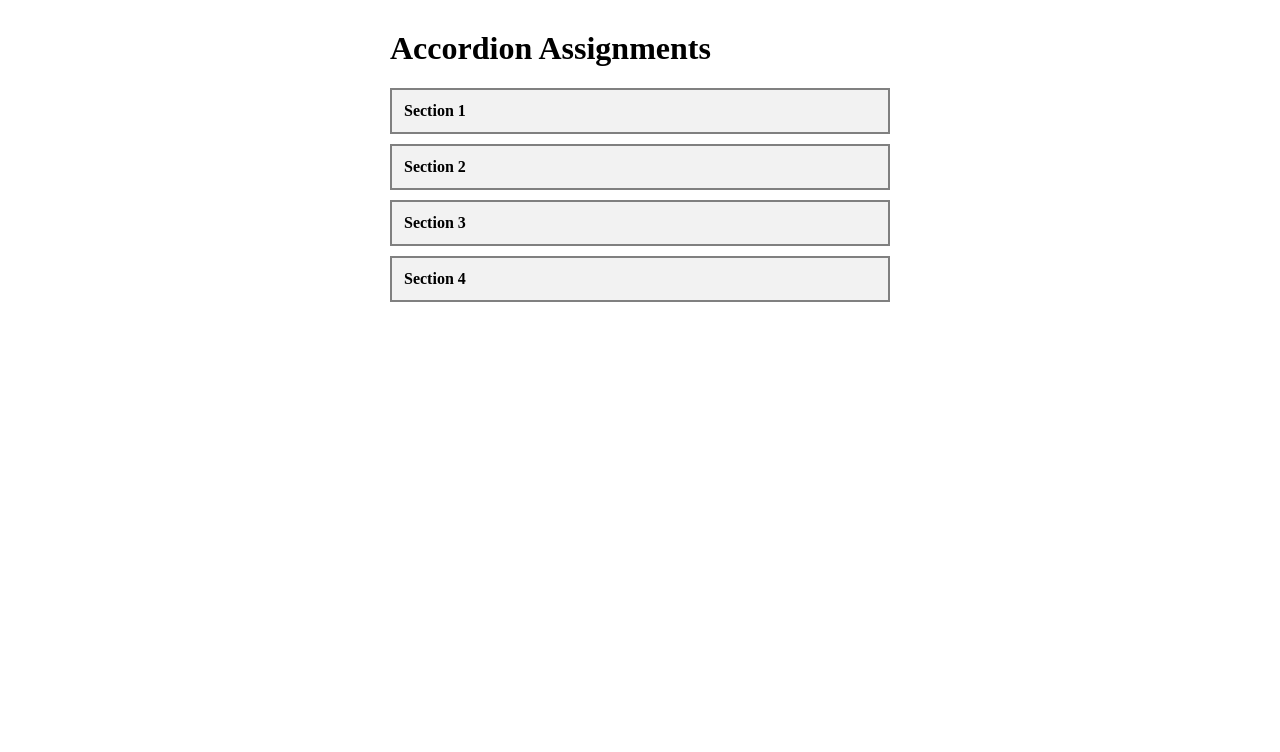
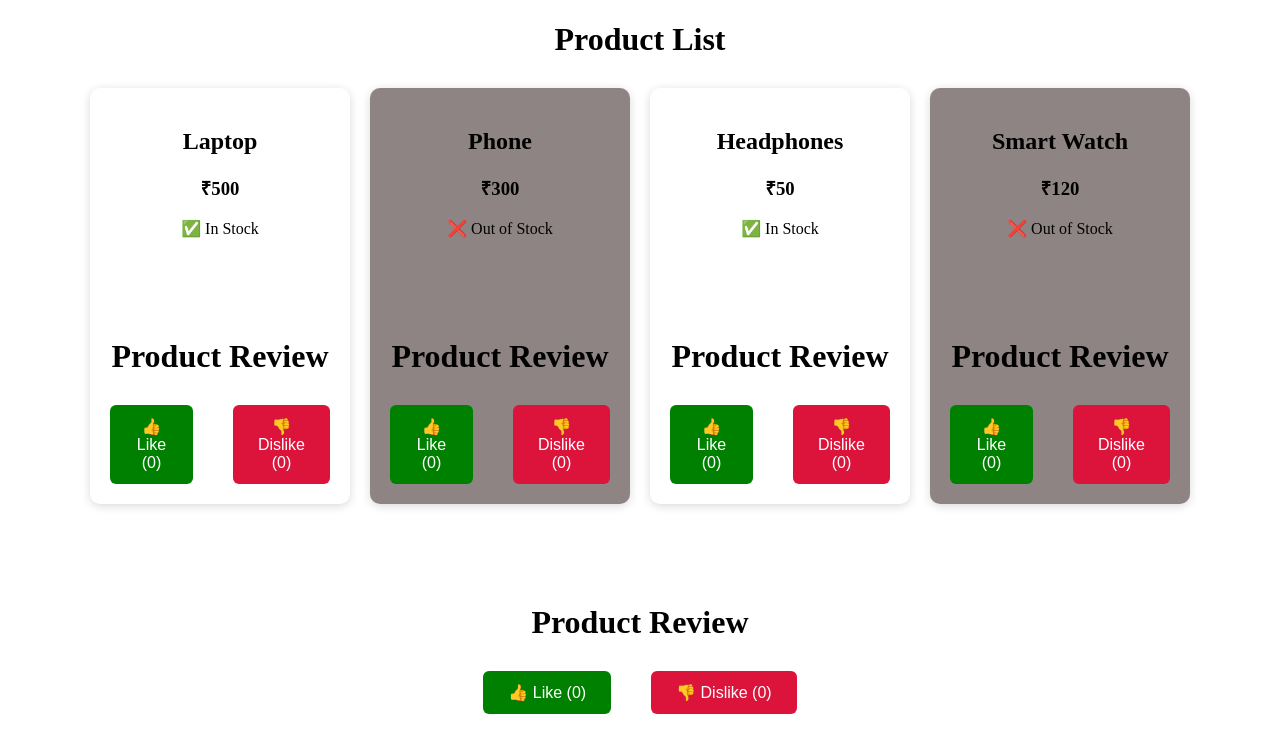
Before and after one commit to Gowtham-Chokkalingam/LearnDepthAssignments, a React (Vite) app in the folder ecommerce-app/: page / in a window 1280 px wide. Shown: the top 752 px of the page. Built offline with nearby package versions, Linux system fonts and the light colour scheme.

Commit message:
added day 11 assgmtn for like and dislke

```diff
--- /dev/null
+++ b/ecommerce-app/src/Components/Assignments/CSS/LikeDislike.module.css
@@ -0,0 +1,34 @@
+.container {
+  display: flex;
+  justify-content: center;
+  gap: 40px;
+  margin-top: 30px;
+}
+
+.likeBtn {
+  background-color: green;
+  color: white;
+  border: none;
+  padding: 12px 25px;
+  border-radius: 6px;
+  cursor: pointer;
+  font-size: 16px;
+}
+
+.likeBtn:hover {
+  background-color: darkgreen;
+}
+
+.dislikeBtn {
+  background-color: crimson;
+  color: white;
+  border: none;
+  padding: 12px 25px;
+  border-radius: 6px;
+  cursor: pointer;
+  font-size: 16px;
+}
+
+.dislikeBtn:hover {
+  background-color: darkred;
+}
--- /dev/null
+++ b/ecommerce-app/src/Components/Assignments/CSS/ProductCard.module.css
@@ -0,0 +1,25 @@
+.container {
+  display: flex;
+  justify-content: center;
+  gap: 20px;
+  flex-wrap: wrap;
+  margin-top: 30px;
+}
+
+.card {
+  width: 220px;
+  padding: 20px;
+  border-radius: 10px;
+  background-color: white;
+  box-shadow: 0 2px 10px rgba(0, 0, 0, 0.15);
+  text-align: center;
+  transition: transform 0.3s;
+}
+
+.card:hover {
+  transform: scale(1.05);
+}
+
+.outOfStock {
+  background-color: #8f8484;
+}
--- /dev/null
+++ b/ecommerce-app/src/Components/Assignments/LikeDislikeChild.jsx
@@ -0,0 +1,21 @@
+import styles from "./CSS/LikeDislike.module.css";
+function LikeDislikeChild({
+  likeCount,
+  dislikeCount,
+  handleLike,
+  handleDislike,
+}) {
+  return (
+    <div className={styles.container}>
+      <button className={styles.likeBtn} onClick={handleLike}>
+        👍 Like ({likeCount})
+      </button>
+
+      <button className={styles.dislikeBtn} onClick={handleDislike}>
+        👎 Dislike ({dislikeCount})
+      </button>
+    </div>
+  );
+}
+
+export default LikeDislikeChild;
--- /dev/null
+++ b/ecommerce-app/src/Components/Assignments/LikeDislikeMain.jsx
@@ -0,0 +1,30 @@
+import { useState } from "react";
+import LikeDislikeChild from "./LikeDislikeChild";
+
+function LikeDislikeMain() {
+  const [likeCount, setLikeCount] = useState(0);
+  const [dislikeCount, setDislikeCount] = useState(0);
+
+  const handleLike = () => {
+    setLikeCount(likeCount + 1);
+  };
+
+  const handleDislike = () => {
+    setDislikeCount(dislikeCount + 1);
+  };
+
+  return (
+    <div style={{ textAlign: "center", marginTop: "100px" }}>
+      <h1>Product Review</h1>
+
+      <LikeDislikeChild
+        likeCount={likeCount}
+        dislikeCount={dislikeCount}
+        handleLike={handleLike}
+        handleDislike={handleDislike}
+      />
+    </div>
+  );
+}
+
+export default LikeDislikeMain;
--- /dev/null
+++ b/ecommerce-app/src/Components/Assignments/ProductCard.jsx
@@ -0,0 +1,25 @@
+import styles from "./CSS/ProductCard.module.css";
+import LikeDislikeMain from "./LikeDislikeMain";
+function ProductCard({ products }) {
+  return (
+    <div className={styles.container}>
+      {products.map((product) => (
+        <div
+          key={product.id}
+          className={`${styles.card} ${
+            !product.isInStock ? styles.outOfStock : ""
+          }`}
+        >
+          <h2>{product.name}</h2>
+
+          <h3>₹{product.price}</h3>
+
+          <p>{product.isInStock ? "✅ In Stock" : "❌ Out of Stock"}</p>
+          <LikeDislikeMain></LikeDislikeMain>
+        </div>
+      ))}
+    </div>
+  );
+}
+
+export default ProductCard;
--- /dev/null
+++ b/ecommerce-app/src/Components/Assignments/Products.jsx
@@ -0,0 +1,40 @@
+import ProductCard from "./ProductCard";
+
+function Products() {
+  const products = [
+    {
+      id: 1,
+      name: "Laptop",
+      price: 500,
+      isInStock: true,
+    },
+    {
+      id: 2,
+      name: "Phone",
+      price: 300,
+      isInStock: false,
+    },
+    {
+      id: 3,
+      name: "Headphones",
+      price: 50,
+      isInStock: true,
+    },
+    {
+      id: 4,
+      name: "Smart Watch",
+      price: 120,
+      isInStock: false,
+    },
+  ];
+
+  return (
+    <>
+      <h1 style={{ textAlign: "center" }}>Product List</h1>
+
+      <ProductCard products={products} />
+    </>
+  );
+}
+
+export default Products;
--- a/ecommerce-app/src/Components/Home.jsx
+++ b/ecommerce-app/src/Components/Home.jsx
@@ -1,7 +1,8 @@
 import ProductRating from "./Assignments/ProductRating";
 import StopWatch from "./Assignments/StopWatch";
 import Accordion from "./Assignments/Accordion";
-import CountryState from "./Assignments/CountryState";
+import Products from "./Assignments/Products";
+import LikeDislikeMain from "./Assignments/LikeDislikeMain";
 import AccordionMultiOpen from "./Assignments/AccordionMultiOpen";
 
 function Home() {
@@ -10,7 +11,8 @@ function Home() {
       {/* <CountryState></CountryState> */}
       {/* <StopWatch></StopWatch> */}
       {/* <ProductRating></ProductRating> */}
-      <Accordion></Accordion>
+      <Products></Products>
+      <LikeDislikeMain></LikeDislikeMain>
       {/* <AccordionMultiOpen></AccordionMultiOpen> */}
     </>
   );
```
Also changed, not shown: ecommerce-app/src/Components/Assignments/LikeDislike.jsx (added, +16 -0 lines).
